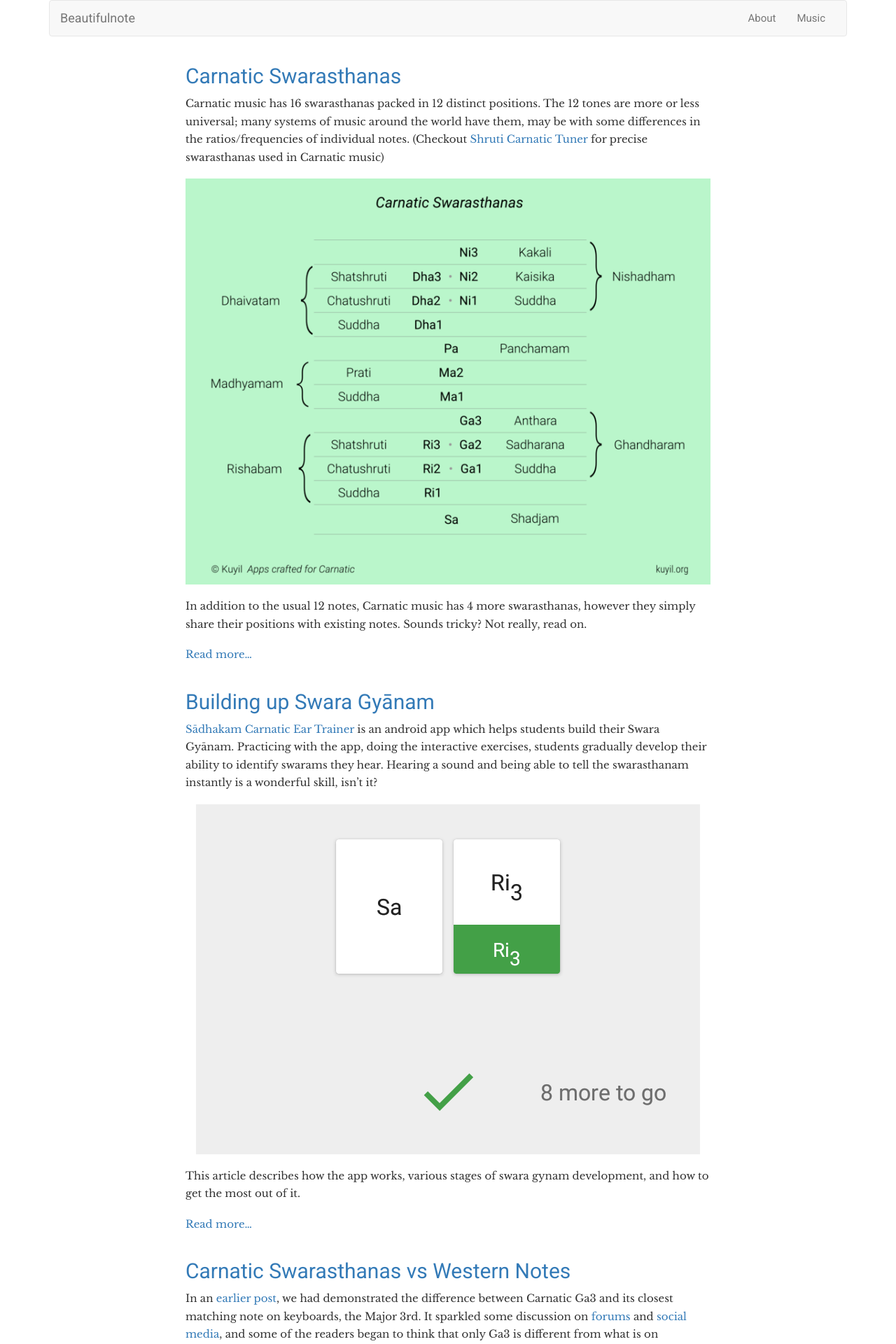
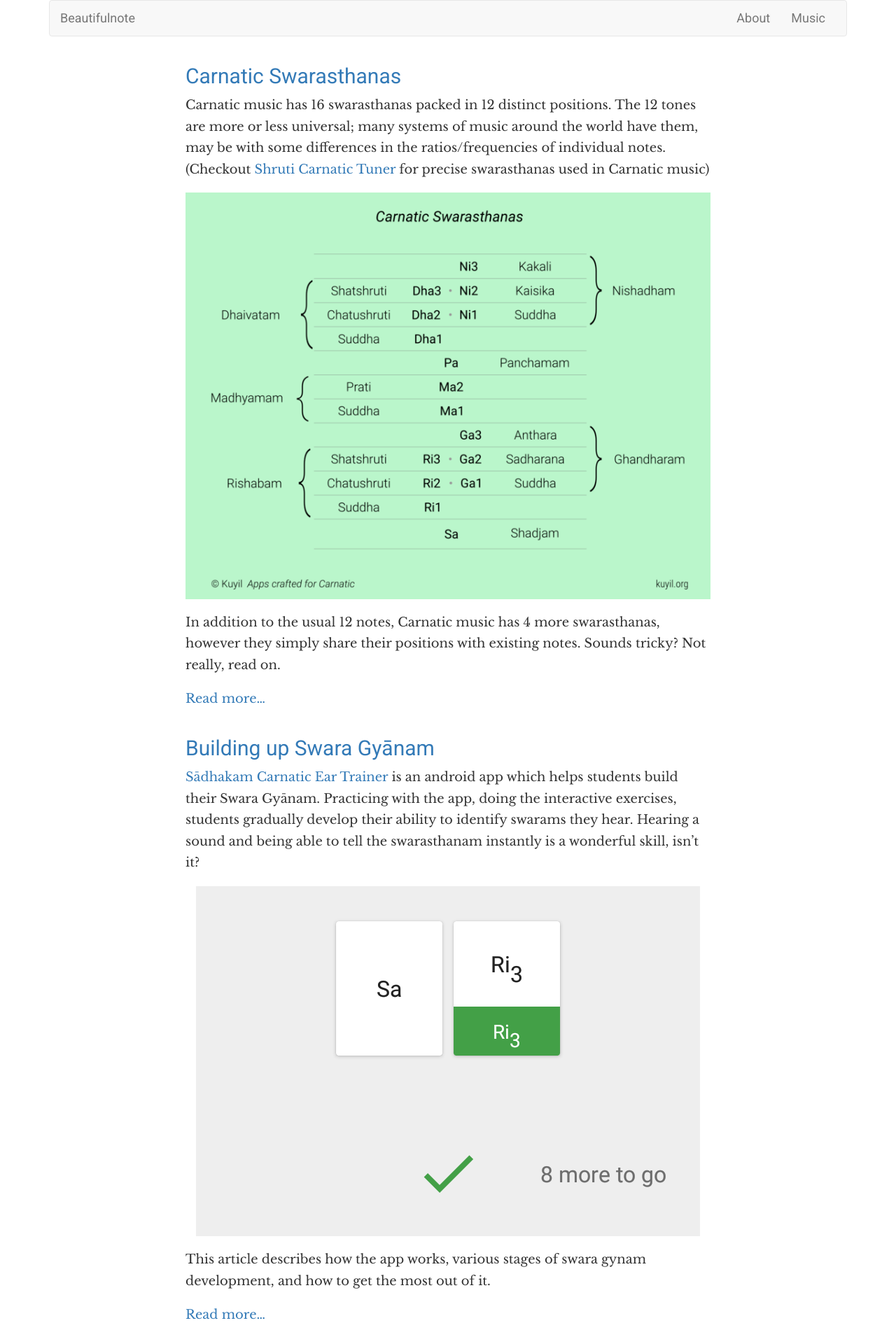
Before and after one commit to ananthp/beautifulnote, a Jekyll site: the page built from index.html, in a window 1280 px wide. Shown: the top 1920 px of the page at 70% size. Built offline with Jekyll 4.4.1, drawn with Linux system fonts in a browser that asks for light colours; nearby versions of some CDN libraries.

Commit message:
style: slightly increased paragraph font size

```diff
--- a/css/site_theme.sass
+++ b/css/site_theme.sass
@@ -5,7 +5,7 @@ html,
 body,
 p
   font-family: 'Roboto', 'Open Sans', sans-serif
-  font-size: 15px
+  font-size: 18px
 
 p
   padding-bottom: 8px
```
